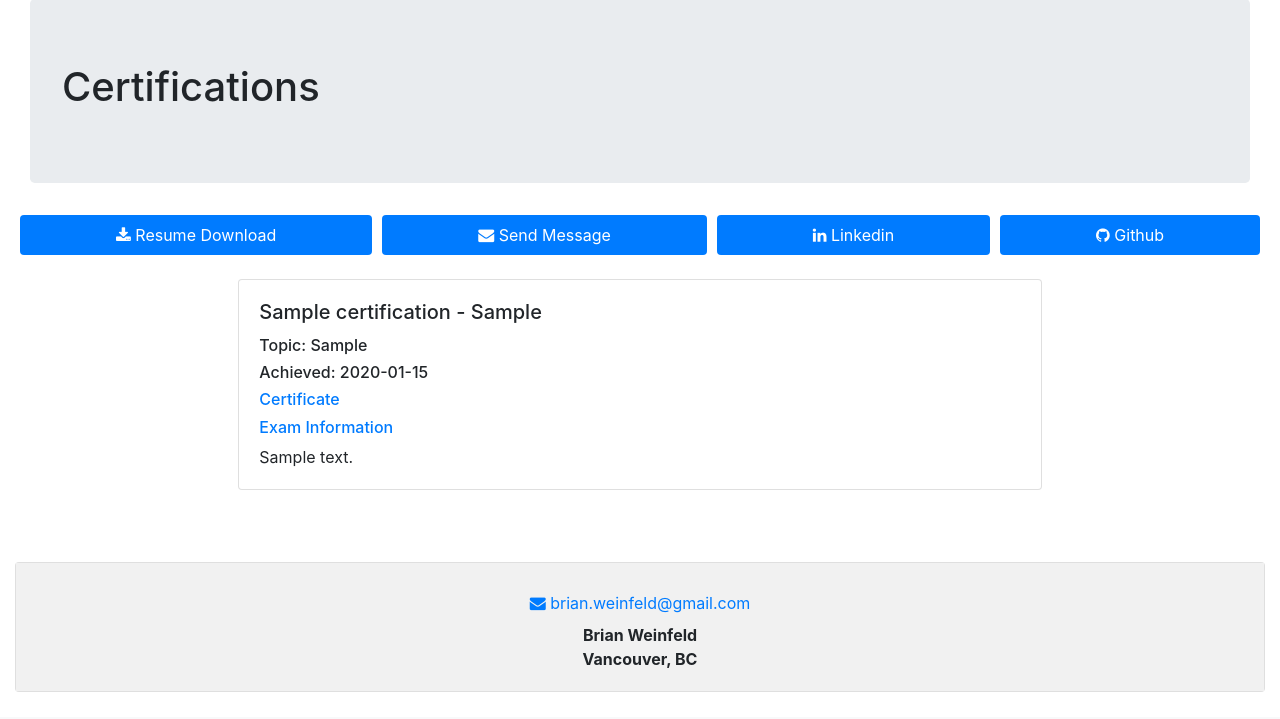
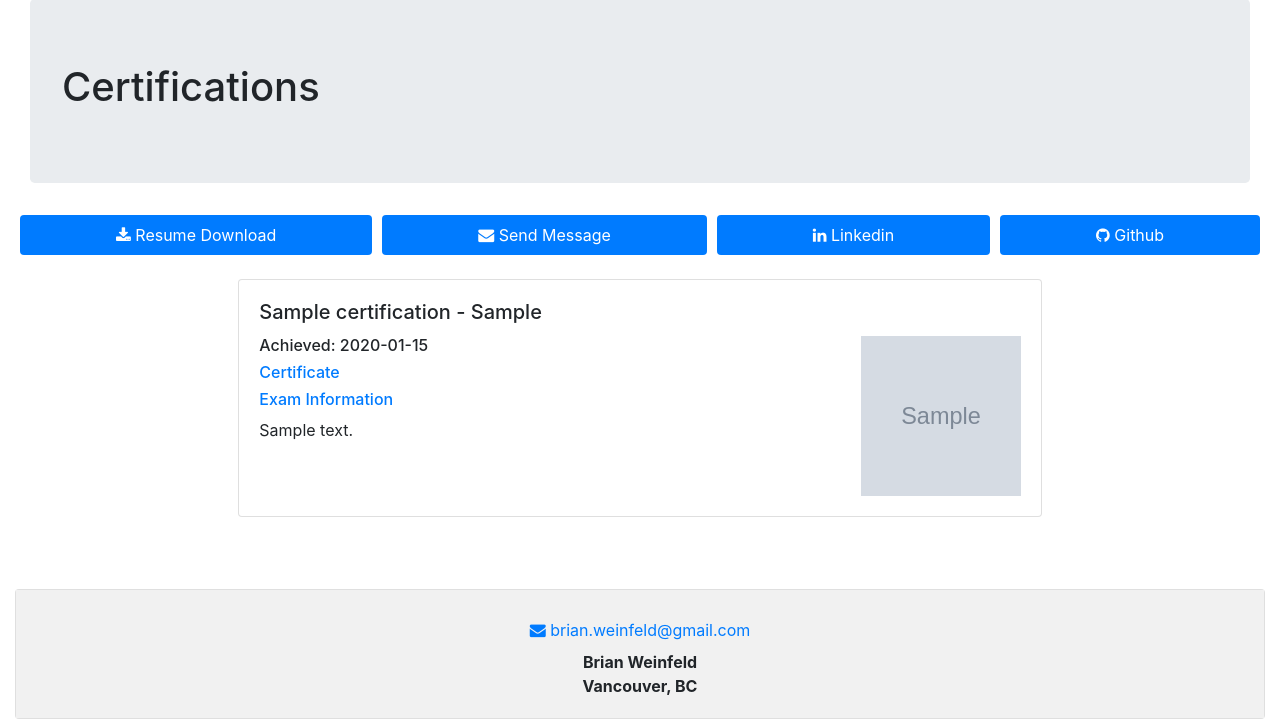
Before and after one commit to brian-w-projects/personal_website, a Flask app: page /certifications in a window 1280 px wide. Shown: the part 83-802 px from the top of the page. Before the commit the page ends 775 px from the top, so only its background shows below. Run offline with Flask 2, Linux system fonts and the light colour scheme; tables that the repository leaves empty hold one stand-in row (values such as "Sample post"); grey boxes marked "Sample" are stand-in pictures; some libraries are stand-ins or nearby versions.

Commit message:
added certifications and formatting

```diff
--- a/app/models.py
+++ b/app/models.py
@@ -60,7 +60,7 @@ class Certifications(db.Model):
     __tablename__ = 'certifications'
     id = db.Column(db.INTEGER, primary_key=True)
     name = db.Column(db.String(100), unique=True)
-    exam = db.Column(db.String(50))
+    image = db.Column(db.String(50))
     topic = db.Column(db.String(50))
     certificate = db.Column(db.Text)
     date = db.Column(db.Date)
--- a/app/static/main/index.css
+++ b/app/static/main/index.css
@@ -50,3 +50,9 @@ footer > .card > .card-body{
     text-align: center;
     background-color: #f1f1f1;
 }
+
+@media (min-width: 768px){
+    .cert-display{
+        width: 75%;
+    }
+}
--- a/app/templates/macros/certifications_display.html
+++ b/app/templates/macros/certifications_display.html
@@ -1,16 +1,22 @@
 {% macro display(certifications) %}
   {% for cert in certifications %}
-    <div class="col-12 col-xl-8 offset-xl-2">
+    <div class="col-12 col-lg-10 offset-lg-1 col-xl-8 offset-xl-2">
       <div class="card">
         <div class="card-body">
-          <h5 class="card-title">{{ cert.name }} - {{ cert.exam }}</h5>
-          <h6>Topic: {{ cert.topic }}</h6>
-          <h6>Achieved: {{ cert.date }}</h6>
-          <h6><a class='stay' href="{{ cert.certificate }}" target="_blank">Certificate</a></h6>
-          <h6><a class='stay' href="{{ cert.info }}" target="_blank">Exam Information</a></h6>
-          <div class="card-text">
+          <h5 class="card-title">
+            {{ cert.name }} - {{ cert.topic }}
+          </h5>
+          <img src="{{ url_for('static', filename='images/'+cert.image) }}" width="80" height="80"
+               class="d-sm-none d-block">
+          <div class="float-left cert-display">
+            <h6>Achieved: {{ cert.date }}</h6>
+            <h6><a class='stay' href="{{ cert.certificate }}" target="_blank">Certificate</a></h6>
+            <h6><a class='stay' href="{{ cert.info }}" target="_blank">Exam Information</a></h6>
             {{ cert.description }}
           </div>
+          <img src="{{ url_for('static', filename='images/'+cert.image) }}" width="160" height="160"
+               class="float-right d-none d-sm-block">
+          <div class="clearfix"></div>
         </div>
       </div>
     </div>
--- a/data/certifications.csv
+++ b/data/certifications.csv
@@ -1,2 +1 @@
-1,Oracle Certified Associate (OCA) ,1Z0-808,Java,http://www.google.com,11/01/18,https://education.oracle.com/product/trackp_333,"The Oracle Certified Associate (OCA)  credential is the first step toward achieving an Oracle Certified Professional certification. The OCA credential ensures a candidate is equipped with fundamental skills, providing a strong foundation for supporting Oracle products."
-2,Oracle Certified Professional (OCP),1Z0-809,Java,http://www.google.com,12/01/18,https://education.oracle.com/products/trackp_357,The Oracle Certified Professional (OCP)  credential builds upon the fundamental skills demonstrated by the OCA. The Oracle Certified Professional has a command of a specific area of Oracle technology and demonstrates a high level of knowledge and skills. IT managers often use the OCP credential to evaluate the qualifications of employees and job candidates.
+1,Oracle Certified Associate (OCA) ,oca.png,Java,https://www.youracclaim.com/badges/6c5dc5de-8283-4908-8d88-44e852d732fa/public_url,11/01/18,https://education.oracle.com/products/trackp_357,"The Oracle Certified Associate (OCA) credential is the first step toward achieving an Oracle Certified Professional certification. The OCA credential ensures a candidate is equipped with fundamental skills, providing a strong foundation for supporting Oracle products."
--- a/data_import.py
+++ b/data_import.py
@@ -64,7 +64,7 @@ with app.app_context():
 
         for row in csv.reader(file):
             try:
-                c = Certifications(id=row[0], name=row[1], exam=row[2], topic=row[3],
+                c = Certifications(id=row[0], name=row[1], image=row[2], topic=row[3],
                                    certificate=row[4], date=datetime.strptime(row[5], '%m/%d/%y'),
                                    info=row[6], description=row[7])
                 db.session.add(c)
```
Also changed, not shown: app/static/images/oca.png (added), 1 other file.
